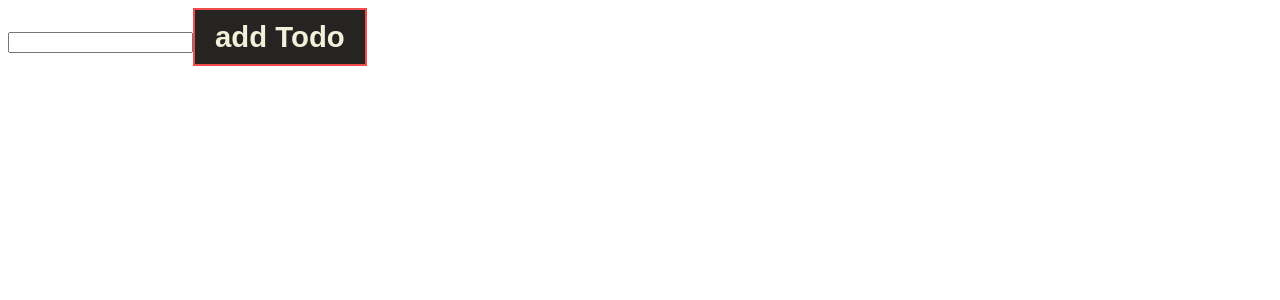
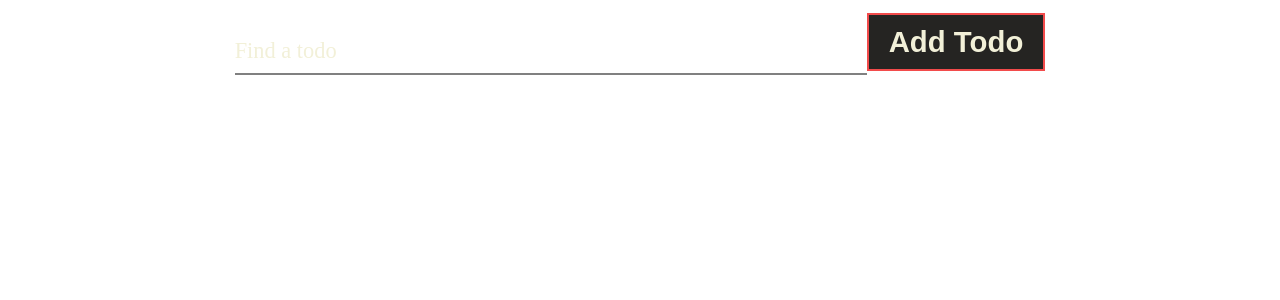
Before and after one commit to hekotok/todos, a Vue app: page / in a window 1280 px wide. Shown: the top 300 px of the page. Built offline with nearby package versions, Linux system fonts and the light colour scheme.

Commit message:
adding todo and working modal

```diff
--- a/package.json
+++ b/package.json
@@ -13,7 +13,7 @@
     "sass": "^1.64.2",
     "sass-loader": "^13.3.2",
     "scss": "^0.2.4",
-    "vue": "^3.2.13"
+    "vue": "^3.2.36"
   },
   "devDependencies": {
     "@babel/core": "^7.22.8",
--- a/src/components/ToDo/AddToDo.vue
+++ b/src/components/ToDo/AddToDo.vue
@@ -1,28 +1,53 @@
 <template lang="en">
-    <div class="modal-container">
-        <div class="modal">
-            <input-field />
-            <action-button>Close</action-button>
+    <div class="modal-container" @click="$emit('close')">
+        <div class="modal" @click.stop>
+            <input-field
+                v-model="todoTitle"
+                tabindex="0"
+                placeholder="Enter to do"
+                maxlength="30"
+                isBlack
+            />
+            <action-button tabindex="1" @click="addTodo">
+                Add to do
+            </action-button>
         </div>
     </div>
 </template>
 
 <script>
+import { ref, onMounted, onBeforeUnmount } from 'vue'
+
 export default {
+    emits: [ 'close', 'add-todo' ],
 
+    setup(_, { emit }) {
+        const todoTitle = ref('')
+
+        const addTodo = () => {
+            emit('add-todo', todoTitle.value)
+            emit('close')
+        }
+
+        const handleKeyDown = event => event.key === 'Escape' && emit('close')
+
+        onMounted(() => window.addEventListener('keydown', handleKeyDown))
+        onBeforeUnmount(() => window.removeEventListener('keydown', handleKeyDown))
+
+        return { todoTitle, addTodo }
+    }
 }
 </script>
 
 <style scoped lang="scss">
-@import '@/styles/_variables.scss';
+@import '@/styles/variables.scss';
 
 .modal-container {
     @include flex-position(center, center);
     @include dimensions(100%, 100%);
 
     position: fixed;
-    background: $bg-color;
-    opacity: .5;
+    backdrop-filter: blur(2px);
     z-index: 1000
 }
 
--- a/src/components/ToDo/ToDo.vue
+++ b/src/components/ToDo/ToDo.vue
@@ -1,15 +1,59 @@
 <template lang="en">
-    <div>
-
-    </div>
+    <transition name="todo-slide" mode="out">
+        <div class="todo" v-if="isShowTodo">
+            <h1><strong>{{todo}}</strong></h1>
+        </div>
+    </transition>
 </template>
 
 <script>
+import { ref, onMounted, onBeforeUnmount } from 'vue'
+
 export default {
+    props: { todo: {
+        type: String,
+        required: true
+    } },
 
+    setup() {
+        const isShowTodo = ref(false)
+
+        onMounted(() => isShowTodo.value = true)
+        onBeforeUnmount(() => isShowTodo.value = false)
+
+        return { isShowTodo }
+    }
 }
 </script>
 
-<style lang="scss">
+<style lang="scss" scoped>
+@import '@/styles/variables.scss';
 
+h1 {
+    font-size: 50pt;
+}
+
+.todo {
+    @include flex-position(center, center);
+
+    padding: 10px;
+    background: $secondary-color;
+    width: 70%;
+    aspect-ratio: 4/1;
+    border: 4px inset $primary-color;
+}
+
+.todo-slide {
+    &-enter-active, &-leave-active {
+        transition: transform .7s ease-out
+    }
+
+    &-enter-from {
+        transform: translateX(-9999px)
+    }
+
+    &-leave-to {
+        transform: translateX(9999px)
+    }
+}
 </style>
--- a/src/components/ToDo/ToDoList.vue
+++ b/src/components/ToDo/ToDoList.vue
@@ -1,25 +1,31 @@
 <template lang="en">
-    <add-to-do
-        v-if="isShowModal"
-        @close="isShowModal = false"
-        @add-to-do="todo => todos.value.push(todo)"
-    />
+    <transition name="modal-slide" mode="in-out">
+        <add-to-do
+            v-if="isShowModal"
+            @close="isShowModal = false"
+            @add-todo="todo => todos.push(todo)"
+        />
+    </transition>
 
     <main>
         <section>
-            <input />
+            <input-field
+                v-model="todoTitle"
+                tabindex="0"
+                placeholder="Find a todo"
+            />
             <action-button @click="isShowModal = true">
-                add Todo
+                Add Todo
             </action-button>
         </section>
-        <section>
-            <to-do v-for="todo in filterToDos"/>
+        <section class="todos-container">
+            <to-do v-for="todo in filterTodos" :todo="todo"/>
         </section>
     </main>
 </template>
 
 <script>
-import { ref, computed } from 'vue'
+import { ref, reactive, computed } from 'vue'
 
 import ToDo from './ToDo'
 import AddToDo from './AddToDo'
@@ -31,15 +37,60 @@ export default {
 
     setup() {
         const isShowModal = ref(false)
-        const todos = ref([])
+        const todos = reactive([])
 
-        const filterToDos = computed(() => todos)
+        const filterTodos = computed(() => todos)
 
-        return { todos, isShowModal, filterToDos }
+        return { todos, isShowModal, filterTodos }
     }
 }
 </script>
 
 <style lang="scss">
+@import '@/styles/variables.scss';
+main {
+    gap: 20px
+}
 
+section {
+    @include flex-position(center, center);
+
+    &:first-child {
+        margin-bottom: 20px;
+    }
+}
+
+.todos-container {
+    display: flex;
+    flex-direction: column;
+    gap: 20px;
+}
+
+.modal-slide {
+    &-enter-active, &-leave-active {
+        transition: transform .5s ease-in-out
+    }
+
+    &-enter-from {
+        transform: translateY(-100%)
+    }
+
+    &-leave-to {
+        transform: translateY(100%)
+    }
+}
+
+.todo-slide {
+    &-enter-active, &-leave-active {
+        transition: transform .5s ease-in-out
+    }
+
+    &-enter-from {
+        transform: translateX(-100%)
+    }
+
+    &-leave-to {
+        transform: translateX(100%)
+    }
+}
 </style>
--- a/src/components/UI/ActionButton.vue
+++ b/src/components/UI/ActionButton.vue
@@ -11,7 +11,7 @@ export default {
 </script>
 
 <style scoped lang="scss">
-@import '@/styles/_variables.scss';
+@import '@/styles/variables.scss';
 
 button {
     font-size: 22pt;
@@ -36,11 +36,11 @@ button {
         width: 100%;
         background-color: $primary-color;
         z-index: -1;
-        transition: left .1s
+        transition: left .1s ease-out
     }
 
     &:active::before {
-        left: 0
+        left: 0;
     }
 }
 </style>
--- a/src/components/UI/InputField.vue
+++ b/src/components/UI/InputField.vue
@@ -1,31 +1,139 @@
 <template>
-    <div>
+    <div class="form-group field">
         <input
-            v-bind="$attrs"
-            class="input-field"
+            id="input-field"
+            :value="modelValue"
+            :type="type"
+            class="form-field"
             :placeholder="placeholder"
+            :aria-placeholder="placeholder"
+            spellcheck="true"
+            name="input-field"
+            :maxlength="`${maxlength}`"
+            required
+            @input="updateValue"
         />
+        <label for="input-field" class="form-label">
+            {{ placeholder }}
+        </label>
     </div>
 </template>
 
 <script>
+import { ref, watch } from 'vue'
+
 export default {
-    name: 'InputFiels',
+    name: 'InputField',
 
     props: {
+        modelValue: {
+            type: String,
+            required: true
+        },
+
         placeholder: {
             type: String,
             default: ''
+        },
+
+        maxlength: {
+            type: Number,
+            default: 0
+        },
+
+        isBlack: {
+            type: Boolean,
+            default: false
+        },
+
+        type: {
+            type: String,
+            default: 'text'
+        }
+    },
+
+    emits: [ 'update:modelValue' ],
+
+    //eslint-disable-next-line
+    setup({ modelValue, isBlack }, { emit }) {
+        const inputValue = ref(modelValue)
+        const dinamicColor = ref(isBlack ? '#252422' : '#f2f0d8')
+
+        watch(
+            () => modelValue,
+            newValue => inputValue.value = newValue
+        )
+
+        const updateValue = event => {
+            inputValue.value = event.target.value
+            emit('update:modelValue', inputValue.value)
+        }
+
+        return {
+            inputValue,
+            dinamicColor,
+            updateValue
         }
     }
 }
 </script>
 
 <style scoped lang="scss">
-@import '@/styles/_variables.scss';
+@import '@/styles/variables.scss';
 
-div {
-    border: 1px solid $primary-color;
-    padding: 10px;
+.form-group {
+    position: relative;
+    padding: 15px 0 0;
+    margin-top: 10px;
+    width: 50%;
+}
+
+.form-field {
+    font-family: inherit;
+    width: 100%;
+    border: 0;
+    border-bottom: 2px solid gray;
+    outline: 0;
+    font-size: 1.4rem;
+    color: v-bind(dinamicColor);
+    padding: 7px 0;
+    background: transparent;
+
+    &::placeholder {
+        color: transparent;
+    }
+
+    &:placeholder-shown ~ .form-label {
+        font-size: 1.4rem;
+        cursor: text;
+        top: 20px;
+    }
+
+    &:focus {
+        ~ .form-label {
+            position: absolute;
+            top: 0;
+            display: block;
+            transition: .2s;
+            font-size: 1rem;
+            color: $primary-color;
+            font-weight: 700;
+        }
+
+        padding-bottom: 6px;
+        font-weight: 700;
+        border-width: 3px;
+        border-image: linear-gradient(to right, $primary-color, v-bind(dinamicColor));
+        border-image-slice: 1;
+    }
+}
+
+.form-label {
+    position: absolute;
+    top: 0;
+    display: block;
+    transition: 0.2s;
+    font-size: 1rem;
+    color: v-bind(dinamicColor);
 }
 </style>
--- a/src/styles/main.css
+++ b/src/styles/main.css
@@ -8,8 +8,10 @@
     font-family: 'zlusa';
 }
 
+html {
+    background: #252422;
+}
+
 main {
-    background: #252422;
-    width: 100vw;
-    height: 100vh;
+    padding: 30px;
 }
```
Also changed, not shown: 1 other file (tests, documents, lock files or other folders).
